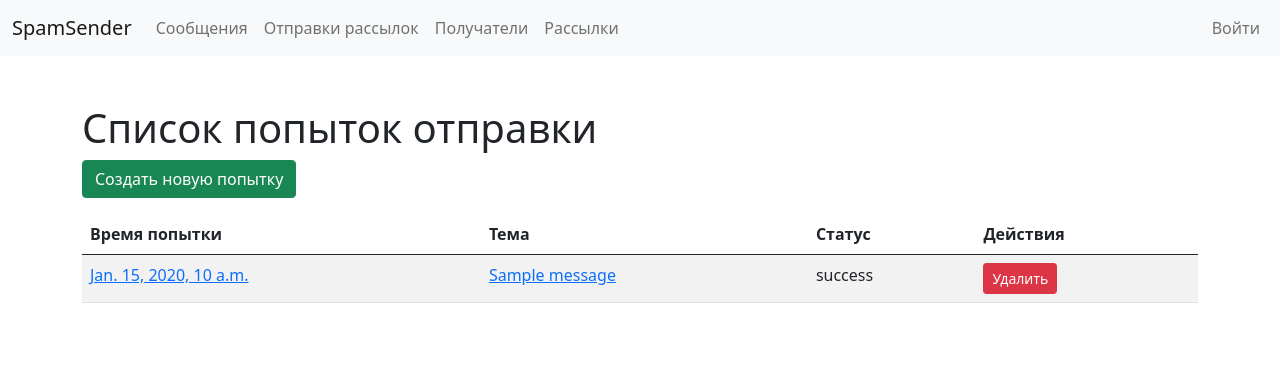
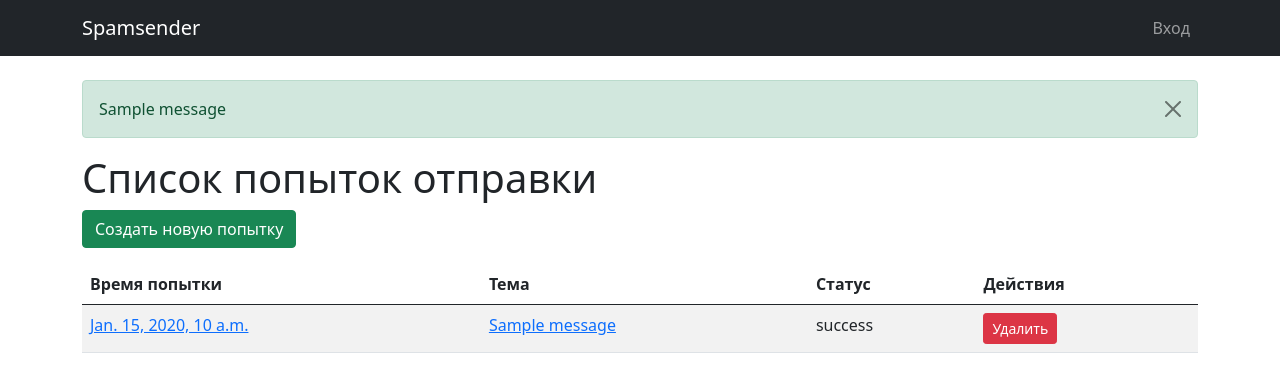
Before and after one commit to botnbot/Spamsender, a Django app: page /attempts/ in a window 1280 px wide. Shown: the top 392 px of the page. Run offline with Django 5.2, Linux system fonts and the light colour scheme; tables that the repository leaves empty hold one stand-in row (values such as "Sample post"); one stand-in notice (Sample message) is shown; some libraries are stand-ins or nearby versions.

Commit message:
base.html edited

```diff
--- a/core/templates/core/base.html
+++ b/core/templates/core/base.html
@@ -3,58 +3,47 @@
 <html lang="ru">
 <head>
     <meta charset="UTF-8">
-    <title>{% block title %}Управление рассылкой{% endblock %}</title>
-    <meta name="viewport" content="width=device-width, initial-scale=1.0">
+    <meta name="viewport" content="width=device-width, initial-scale=1">
+    <title>{% block title %}Spamsender{% endblock %}</title>
     <link rel="stylesheet" href="{% static 'css/bootstrap.min.css' %}">
 </head>
 <body>
-<nav class="navbar navbar-expand-lg navbar-light bg-light">
-  <div class="container-fluid">
-    <a class="navbar-brand" href="{% url 'core:home' %}">SpamSender</a>
-    <button class="navbar-toggler" type="button" data-bs-toggle="collapse" data-bs-target="#navbarSupportedContent"
-            aria-controls="navbarSupportedContent" aria-expanded="false" aria-label="Toggle navigation">
-      <span class="navbar-toggler-icon"></span>
-    </button>
-    <div class="collapse navbar-collapse" id="navbarSupportedContent">
-      <!-- Основные ссылки -->
-      <ul class="navbar-nav me-auto mb-2 mb-lg-0">
+<nav class="navbar navbar-expand-lg navbar-dark bg-dark mb-4">
+    <div class="container">
+        <a class="navbar-brand" href="{% url 'core:home' %}">Spamsender</a>
+        <div class="collapse navbar-collapse">
+            <ul class="navbar-nav ms-auto">
+                {% if user.is_authenticated %}
+                    <li class="nav-item"><a class="nav-link" href="{% url 'core:attempt_list' %}">Попытки</a></li>
                     <li class="nav-item">
-          <a class="nav-link" href="{% url 'core:message_list' %}">Сообщения</a>
-        </li>
-        <li class="nav-item">
-          <a class="nav-link" href="{% url 'core:attempt_list' %}">Отправки рассылок</a>
-        </li>
-        <li class="nav-item">
-          <a class="nav-link" href="{% url 'core:recipient_list' %}">Получатели</a>
-        </li>
-        <li class="nav-item">
-          <a class="nav-link" href="{% url 'core:newsletter_list' %}">Рассылки</a>
-        </li>
-      </ul>
-
-      <!-- Пользовательские ссылки -->
-      <ul class="navbar-nav ms-auto mb-2 mb-lg-0">
-        {% if user.is_authenticated %}
-            <li class="nav-item">
-                <a class="nav-link" href="#">{{ user.username }}</a>
-            </li>
-            <li class="nav-item">
-                <a class="nav-link" href="{% url 'core:logout' %}">Выйти</a>
+                        <form method="post" action="{% url 'core:logout' %}" class="d-inline">
+                            {% csrf_token %}
+                            <button class="btn btn-link nav-link" type="submit">Выйти</button>
+                        </form>
                     </li>
                 {% else %}
-            <li class="nav-item">
-                <a class="nav-link" href="{% url 'core:login' %}">Войти</a>
-            </li>
+                    <li class="nav-item"><a class="nav-link" href="{% url 'core:login' %}">Вход</a></li>
                 {% endif %}
             </ul>
         </div>
     </div>
 </nav>
 
-<div class="container mt-5">
+<div class="container">
+
+    {# Отображение сообщений Django messages #}
+    {% if messages %}
+        {% for message in messages %}
+            <div class="alert alert-{{ message.tags }} alert-dismissible fade show" role="alert">
+                {{ message }}
+                <button type="button" class="btn-close" data-bs-dismiss="alert"></button>
+            </div>
+        {% endfor %}
+    {% endif %}
+
     {% block content %}{% endblock %}
 </div>
 
-<script type="text/javascript" src="{% static 'js/bootstrap.bundle.min.js' %}"></script>
+<script src="{% static 'js/bootstrap.bundle.min.js' %}"></script>
 </body>
 </html>
```
Lines whose indentation alone changed are shown as unchanged.
